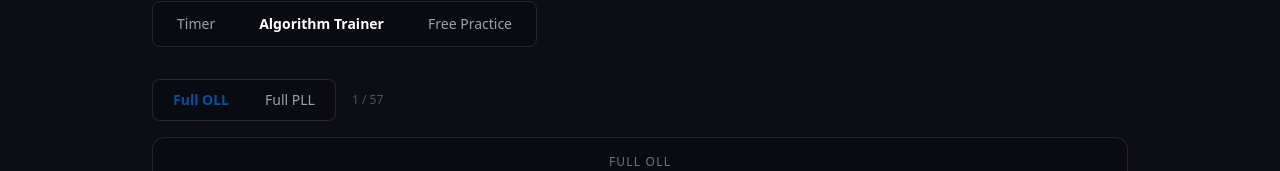
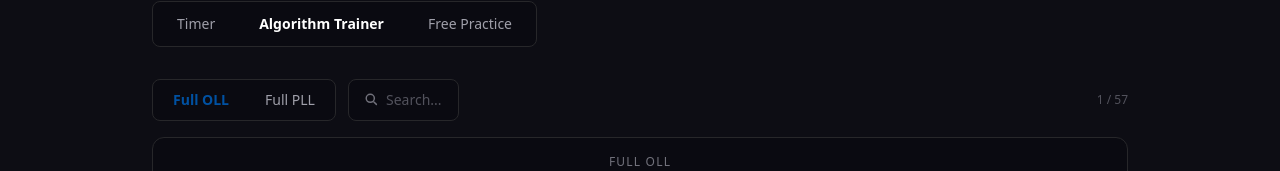
Before and after one commit to AlexanderJGreen/cubemaxxed, a Next.js app: page /playground in a window 1280 px wide. Both pictures are taken after a click on the button "Algorithm Trainer". Shown: the part 188-359 px from the top of the page. Built offline with nearby package versions, Linux system fonts and the light colour scheme.

Commit message:
implement search feature for algorithms in playground

```diff
--- a/app/playground/page.tsx
+++ b/app/playground/page.tsx
@@ -319,10 +319,16 @@ function AlgorithmTrainer() {
   const [activeColor, setActiveColor] = useState(() => randomCubeColor());
   const [index, setIndex] = useState(0);
   const [revealed, setRevealed] = useState(false);
+  const [search, setSearch] = useState("");
+  const [searchOpen, setSearchOpen] = useState(false);
 
   const isOLL = tab === "full-oll";
 
   const algs = tab === "full-oll" ? OLL_CASES : PLL_CASES;
+
+  const filtered = search.trim()
+    ? algs.filter((a) => a.name.toLowerCase().includes(search.toLowerCase()))
+    : [];
 
   const current = algs[index % algs.length];
   const tabLabel = TRAINER_TABS.find((t) => t.id === tab)!.label;
@@ -333,6 +339,8 @@ function AlgorithmTrainer() {
     setTab(t);
     setIndex(0);
     setRevealed(false);
+    setSearch("");
+    setSearchOpen(false);
   }
 
   function handleNext() {
@@ -340,10 +348,18 @@ function AlgorithmTrainer() {
     setRevealed(false);
   }
 
+  function jumpTo(target: typeof algs[0]) {
+    const i = algs.indexOf(target as never);
+    if (i !== -1) setIndex(i);
+    setRevealed(false);
+    setSearch("");
+    setSearchOpen(false);
+  }
+
   return (
     <div className="space-y-4">
-      {/* Tab selector */}
-      <div className="flex items-center gap-4 w-fit">
+      {/* Tab selector + search */}
+      <div className="flex items-center gap-3 flex-wrap">
         <div className="flex gap-1 bg-[#0a0a11] border border-zinc-800 rounded-lg p-1">
           {TRAINER_TABS.map((t) => (
             <button
@@ -358,7 +374,45 @@ function AlgorithmTrainer() {
             </button>
           ))}
         </div>
-        <span className="text-xs text-zinc-600 shrink-0">
+
+        {/* Search */}
+        <div className="relative">
+          <div className="flex items-center gap-1 bg-[#0a0a11] border border-zinc-800 rounded-lg p-1">
+            <div className="flex items-center gap-2 px-3 py-1.5">
+              <svg width="13" height="13" viewBox="0 0 16 16" fill="none" stroke="currentColor" strokeWidth="1.8" className="text-zinc-500 shrink-0">
+                <circle cx="6.5" cy="6.5" r="5" /><path d="M11 11l3 3" strokeLinecap="round" />
+              </svg>
+              <input
+                value={search}
+                onFocus={() => setSearchOpen(true)}
+                onBlur={() => { if (!search) setSearchOpen(false); }}
+                onChange={(e) => setSearch(e.target.value)}
+                placeholder="Search..."
+                className="bg-transparent text-sm text-white placeholder-zinc-600 outline-none w-14"
+              />
+            </div>
+          </div>
+          {searchOpen && filtered.length > 0 && (
+            <div className="absolute top-full mt-1 left-0 w-full bg-[#0a0a11] border border-zinc-700 rounded-lg overflow-hidden z-10 shadow-xl">
+              {filtered.map((a) => (
+                <button
+                  key={a.name}
+                  onMouseDown={() => jumpTo(a)}
+                  className="w-full text-left px-3 py-2 text-sm text-zinc-300 hover:bg-zinc-800 hover:text-white transition-colors cursor-pointer"
+                >
+                  {a.name}
+                </button>
+              ))}
+            </div>
+          )}
+          {searchOpen && search && filtered.length === 0 && (
+            <div className="absolute top-full mt-1 left-0 w-full bg-[#0a0a11] border border-zinc-700 rounded-lg px-3 py-2 text-xs text-zinc-600 z-10">
+              No results
+            </div>
+          )}
+        </div>
+
+        <span className="text-xs text-zinc-600 shrink-0 ml-auto">
           {index + 1} / {algs.length}
         </span>
       </div>
```
